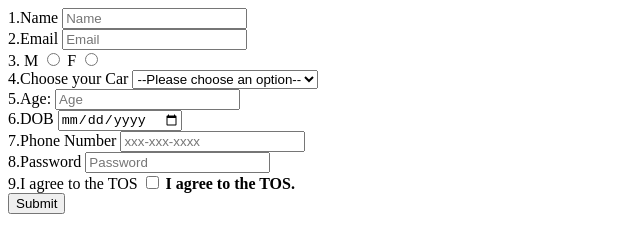
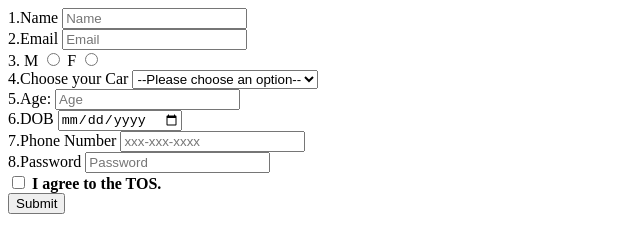
Before and after one commit to acciojob/signup-form-car-SangitaSen1998, a website: page main.html in a window 1280 px wide. Shown: the whole page, without its empty margins (0-640 px from the left). Drawn offline with Linux system fonts and the light colour scheme.

Commit message:
created a submission

```diff
--- a/main.html
+++ b/main.html
@@ -48,7 +48,7 @@
 			 <input type="password" id="password" placeholder="Password" required>
 		</div>
 		<div>
-			<label for="tos">9.I agree to the TOS</label>
+			<label for="tos"></label>
 			<input type="checkbox" name="tos"id="tos"> <b>I agree to the TOS.</b>
 		<div>
 			<button type="submit">Submit</button>
```
